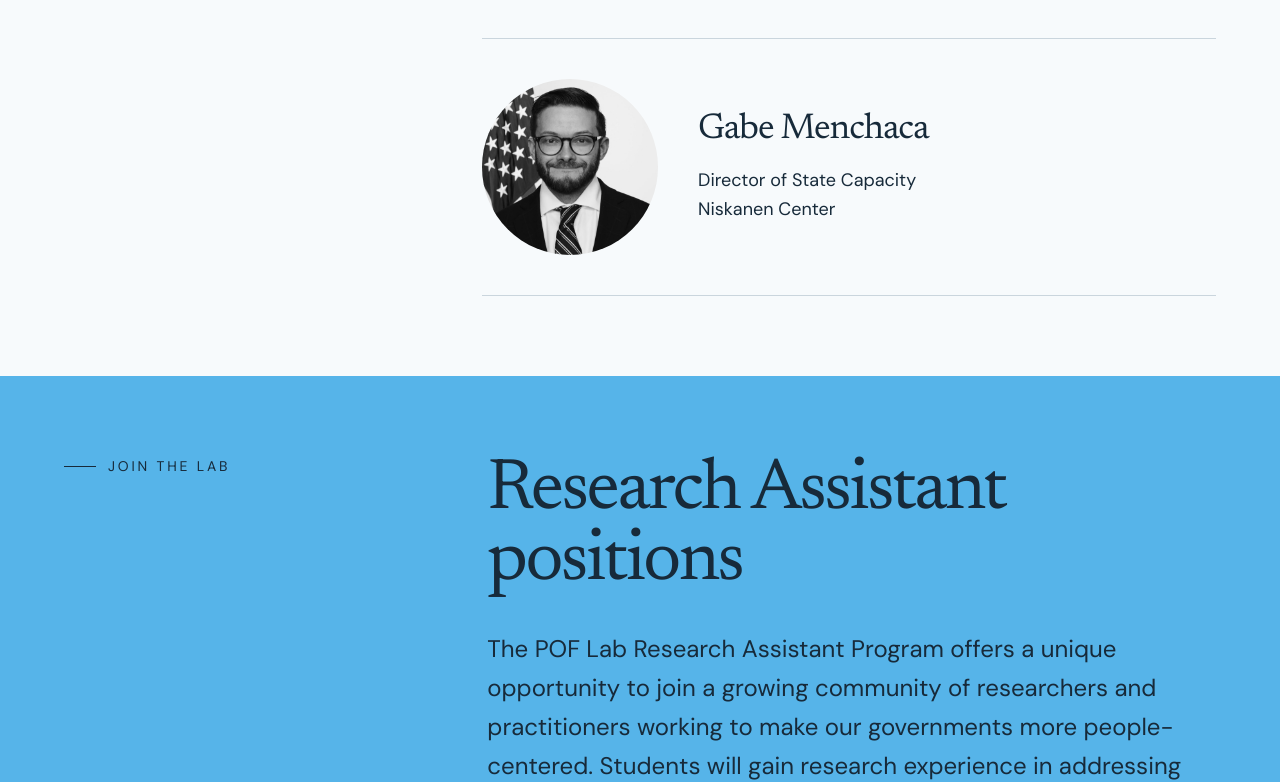
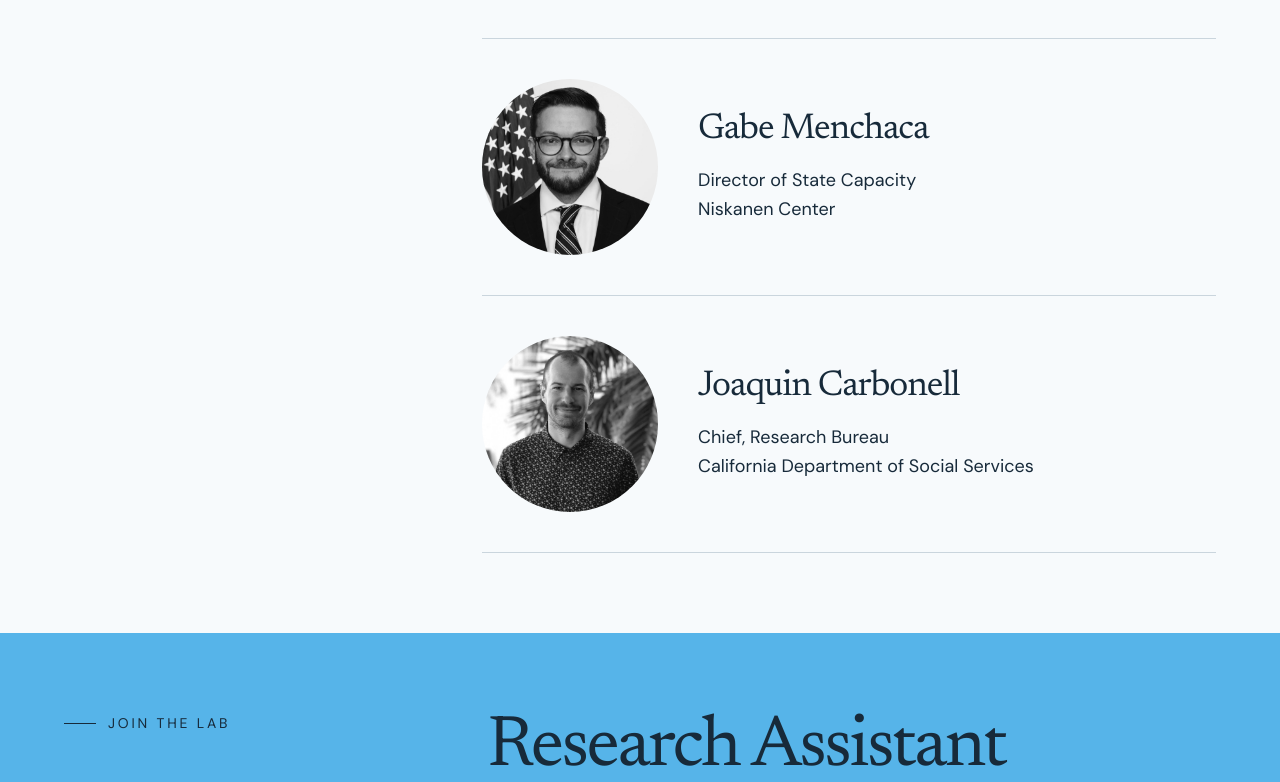
Before and after one commit to jaeyk/pof-lab, a React (Vite) app: page / in a window 1280 px wide. Shown: the part 4755-5537 px from the top of the page. Built offline with nearby package versions, Linux system fonts and the light colour scheme; the HTML template or start-up script is replaced by a standard one; a web font is replaced by a local one.

Commit message:
Update site

```diff
--- a/src/App.tsx
+++ b/src/App.tsx
@@ -2,6 +2,7 @@ import carolinePhoto from "../images/caroline-web.jpg";
 import basicNeedsMap from "../images/bn_center_map.png";
 import ericPhoto from "../images/eric-web.jpg";
 import gabePhoto from "../images/gabe-web.jpg";
+import joaquinPhoto from "../images/joaquin-web.jpg";
 import julietPhoto from "../images/juliet-web.jpg";
 import kiraPhoto from "../images/kira-web.jpg";
 import serenaPhoto from "../images/serena-web.jpg";
@@ -565,6 +566,14 @@ export default function App() {
                     photo: gabePhoto,
                     details: ["Director of State Capacity", "Niskanen Center"],
                   },
+                  {
+                    name: "Joaquin Carbonell",
+                    photo: joaquinPhoto,
+                    details: [
+                      "Chief, Research Bureau",
+                      "California Department of Social Services",
+                    ],
+                  },
                 ].map((person) => (
                   <PersonRow
                     key={person.name}
```
Also changed, not shown: images/joaquin-web.jpg (added), images/joaquin.jpg (added), 4 other files (tests, documents, lock files or other folders).
